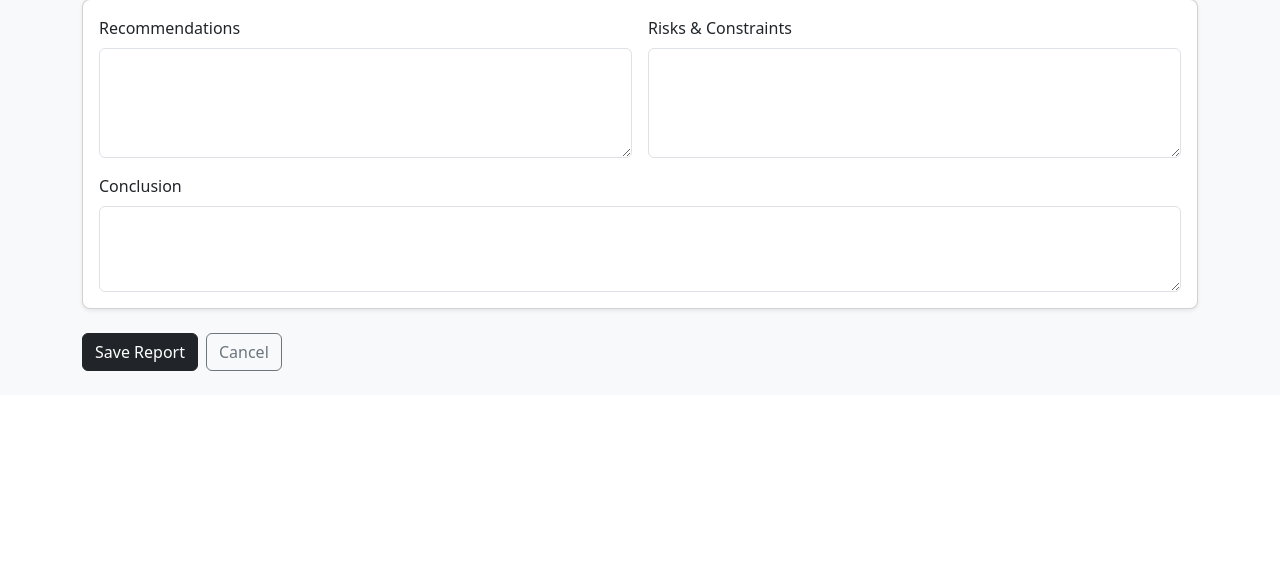
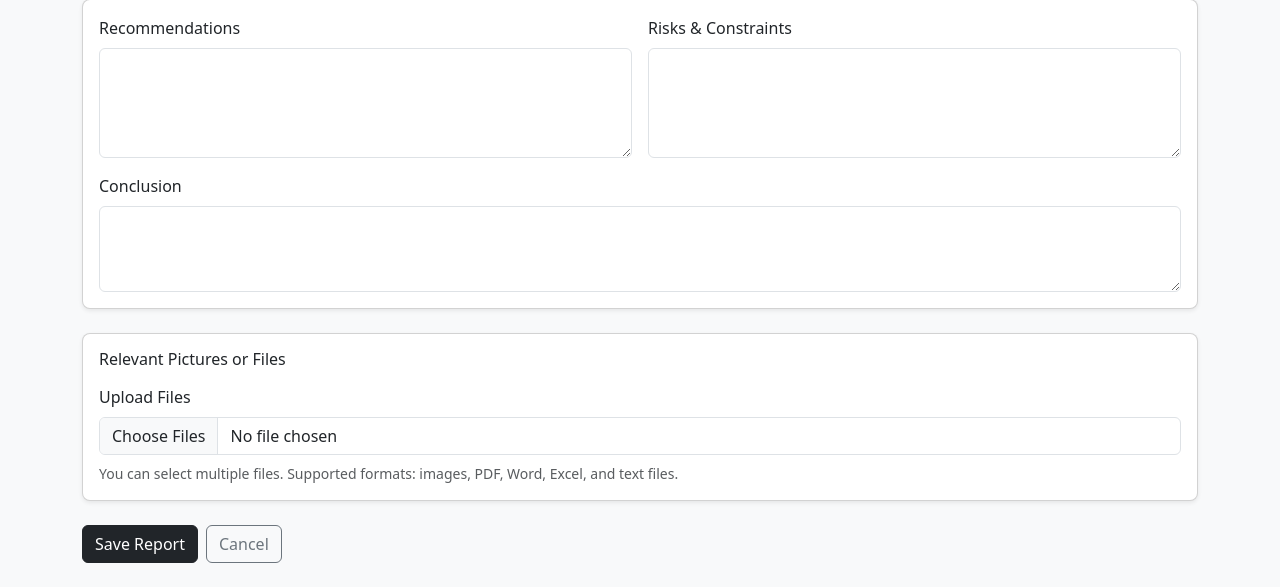
Before and after one commit to py-tony/MES_SITES_REPORT_GENERATOR, a Flask app: page /report/new in a window 1280 px wide. Shown: the part 1418-2005 px from the top of the page. Before the commit the page ends 1789 px from the top, so only its background shows below. Run offline with Flask 3, Linux system fonts and the light colour scheme; a user stored in the database is signed in; data comes from the database, SQL or seed files in the repository; both versions use the stored data as it was after the commit.

Commit message:
modified report generator to include file upload

```diff
--- a/templates/new_report.html
+++ b/templates/new_report.html
@@ -219,6 +219,18 @@
     </div>
   </div>
 
+  <!-- File Upload Section -->
+  <div class="card shadow-sm mb-4">
+    <div class="card-body">
+      <h6 class="mb-3">Relevant Pictures or Files</h6>
+      <div class="col-12">
+        <label class="form-label">Upload Files</label>
+        <input type="file" class="form-control" name="attachments" multiple accept="image/*,.pdf,.doc,.docx,.xls,.xlsx,.txt">
+        <small class="text-muted d-block mt-2">You can select multiple files. Supported formats: images, PDF, Word, Excel, and text files.</small>
+      </div>
+    </div>
+  </div>
+
   <div class="d-flex gap-2">
     <button class="btn btn-dark">Save Report</button>
     <a class="btn btn-outline-secondary" href="{{ url_for('index') }}">Cancel</a>
```
Also changed, not shown: instance/site_reports.db.
